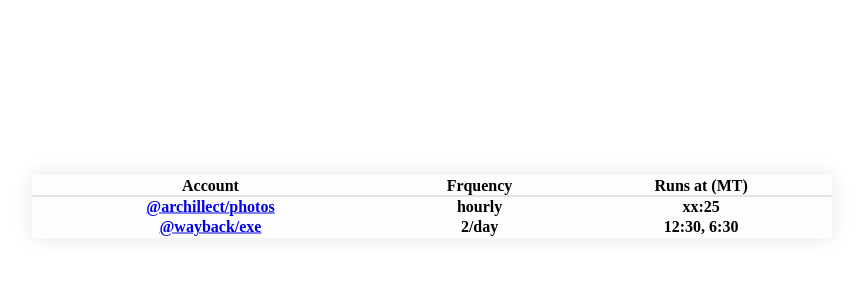
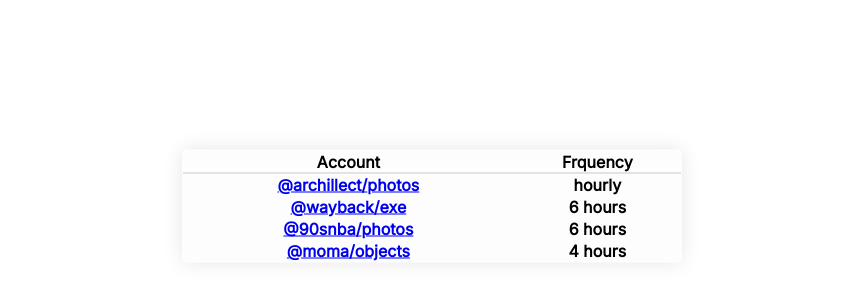
Before and after one commit to jasonleyser/slate-cron, a Next.js app: page /list in a window 1280 px wide. Shown: the part 194-494 px from the top of the page, without its empty margins (208-1071 px from the left). Built offline with nearby package versions, Linux system fonts and the light colour scheme.

Commit message:
Style updates

```diff
--- a/pages/index.js
+++ b/pages/index.js
@@ -1,6 +1,13 @@
+import Head from 'next/head'
+
 export default function Index() {
   return (
-    <div style={{ position: 'absolute', backgroundColor: "#fdfdfd", width: '100vw', height: '100vh', top: '0', left: '0' }}>
+    <>
+      <Head>
+        <link href="https://fonts.googleapis.com/css2?family=Inter" rel="stylesheet" />
+      </Head>
+
+      <div style={{ position: 'absolute', backgroundColor: "#fdfdfd", width: '100vw', height: '100vh', top: '0', left: '0', fontFamily: 'Inter' }}>
         <div style={{ position: 'absolute', width: '40px', height: '40px', left: '48%', top: '48%' }}>
           <a href="/list" style={{ color: '#000' }}>
             <svg
@@ -17,5 +24,6 @@ export default function Index() {
           </a>
         </div>
       </div>
+    </>
   )
 }
--- a/pages/list.js
+++ b/pages/list.js
@@ -1,33 +1,41 @@
+import Head from 'next/head'
+
 const users = [
-    { account: 'archillect', collection: 'photos', freq: 'hourly', run_time: 'xx:25' },
-    { account: 'wayback', collection: 'exe', freq: '2/day', run_time: '12:30, 6:30' },
+    { account: 'archillect', collection: 'photos', freq: 'hourly', run_time: 'xx:26' },
+    { account: 'wayback', collection: 'exe', freq: '6 hours', run_time: '2:22, 8:22' },
+    { account: '90snba', collection: 'photos', freq: '6 hours', run_time: '10:00, 6:00' },
+    { account: 'moma', collection: 'objects', freq: '4 hours', run_time: '10:05, 2:05, 6:05' },
 ];
 
-export default function Index() {
+export default function List() {
     return (
-      <div style={{ position: 'absolute', backgroundColor: "#fdfdfd", top: '50%', left: '50%', transform: 'translate(-50%, -50%)' }}>
+      <>
+        <Head>
+          <link href="https://fonts.googleapis.com/css2?family=Inter" rel="stylesheet" />
+        </Head>
+
+        <div style={{ position: 'absolute', backgroundColor: "#fdfdfd", top: '50%', left: '50%', transform: 'translate(-50%, -50%)', fontFamily: 'Inter' }}>
           <div>
-          <table style={{ width: '800px', border: '1px solid #fdfdfd', borderCollapse: 'collapse', overflow: 'hidden', boxShadow: '0 0 20px rgba(0,0,0,0.1)' }}>
+            <table style={{ width: '500px', border: '1px solid #fdfdfd', borderCollapse: 'collapse', overflow: 'hidden', boxShadow: '0 0 20px rgba(0,0,0,0.1)', borderRadius: '4px' }}>
               <thead>
                 <tr style={{ borderBottom: '1px solid #cacaca' }}>
                   <th>Account</th>
                   <th>Frquency</th>
-                <th>Runs at (MT)</th>
                 </tr>
               </thead>
               {users.map((user) => (
-              <tr style={{ paddingBottom: '1em' }}>
+                <tr style={{ borderSpacing: '20px' }}>
                   <th>
                     <a target="_blank" href={`https://slate.host/${user.account}/${user.collection}`}>
                       @{user.account}/{user.collection}
                     </a>
                   </th>
                   <th>{user.freq}</th>
-                <th>{user.run_time}</th>
                 </tr>
               ))}
             </table>
           </div>
         </div>
+      </>
     )
 }
```
Lines whose indentation alone changed are shown as unchanged.
